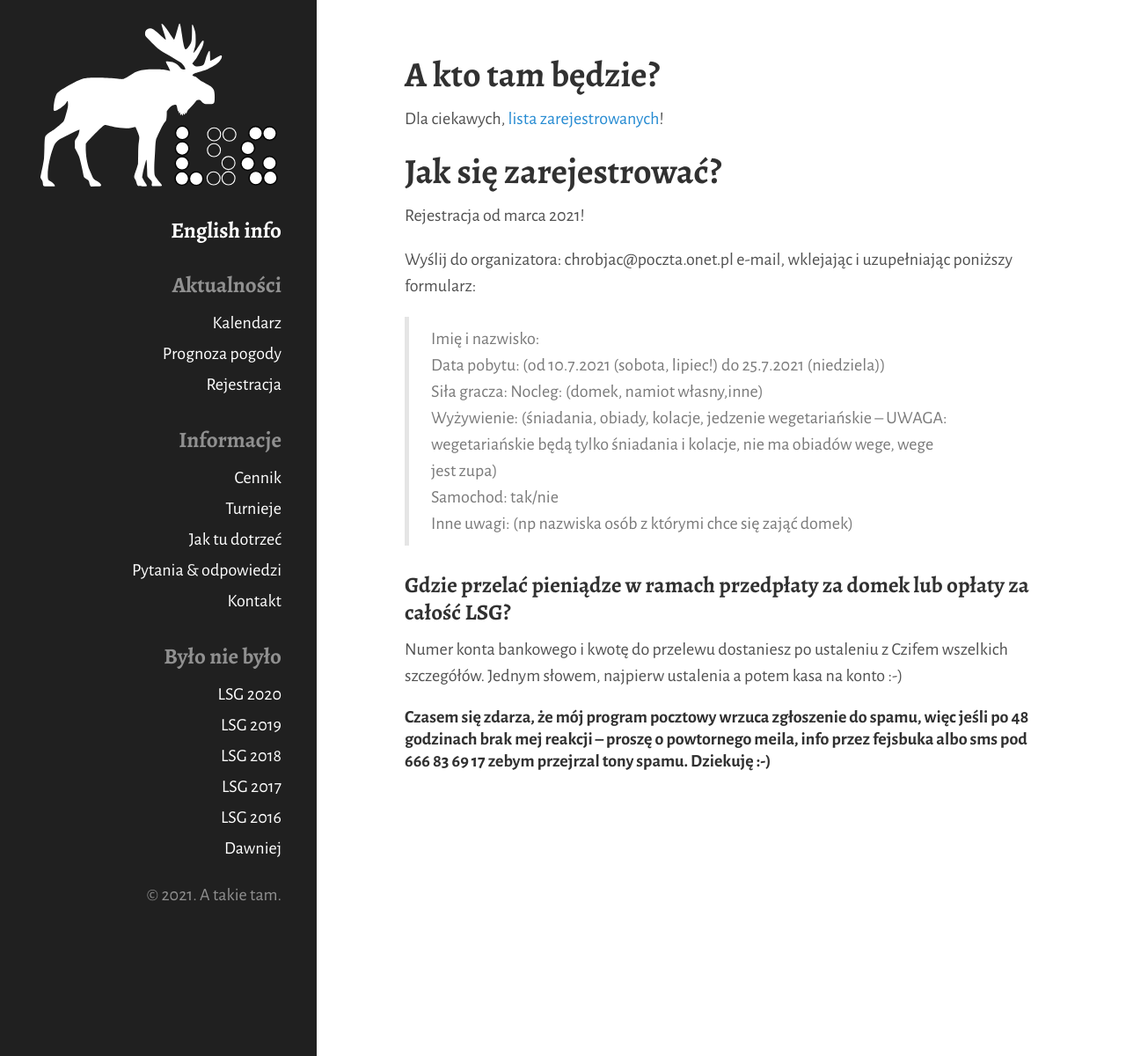
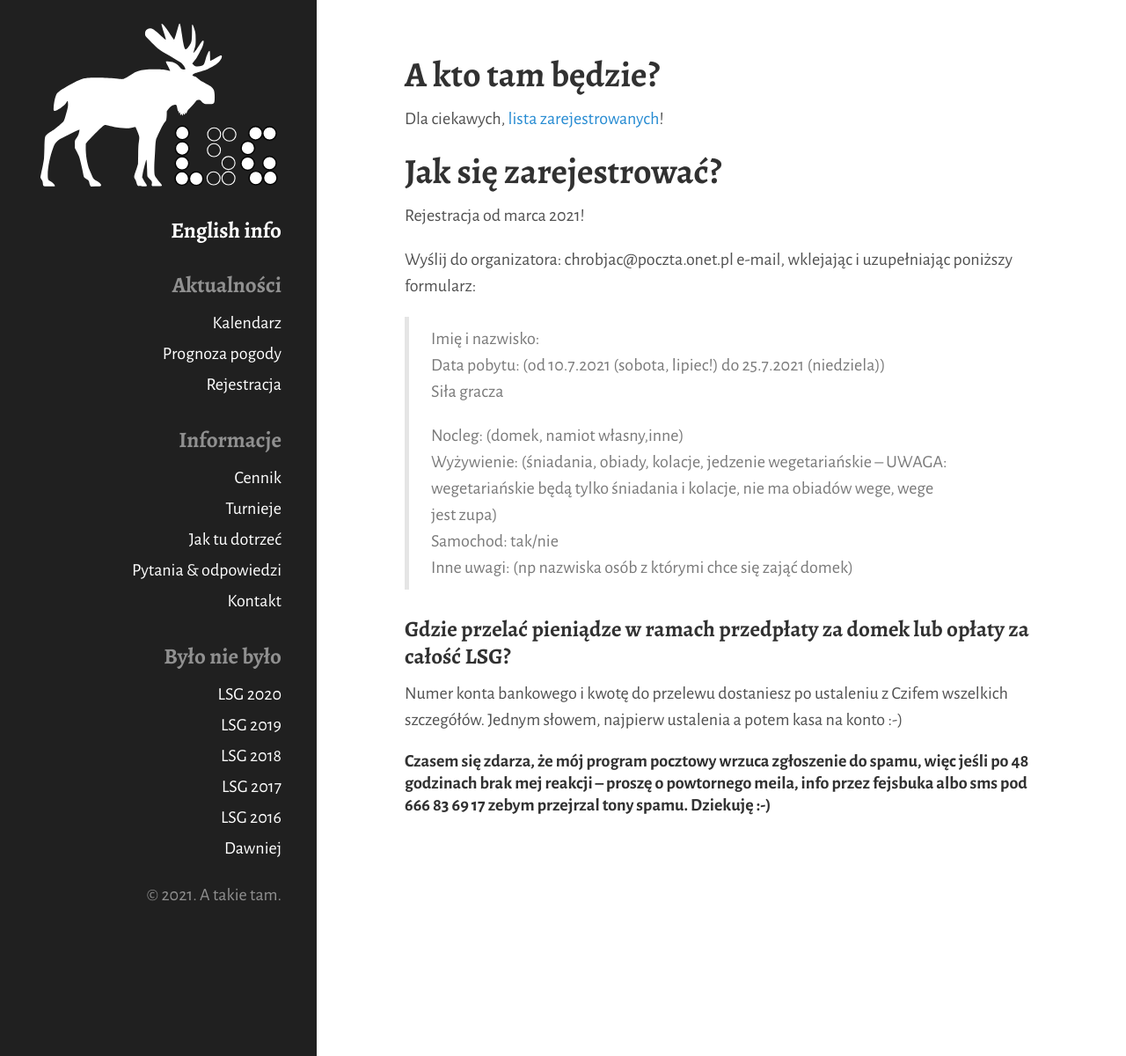
Before and after one commit to tasuki/lsg, a Jekyll site: the page built from rejestracja.md, in a window 1280 px wide. Shown: the whole page at 88% size. Built offline with Jekyll 4.4.1, drawn with Linux system fonts in a browser that asks for light colours; nearby versions of some CDN libraries.

```diff
--- a/rejestracja.md
+++ b/rejestracja.md
@@ -15,7 +15,8 @@ Wyślij do organizatora: chrobjac@poczta.onet.pl e-mail, wklejając i uzupełnia
 
 > Imię i nazwisko:
 > Data pobytu: (od 10.7.2021 (sobota, lipiec!) do 25.7.2021 (niedziela))
-> Siła gracza:
+> Siła gracza
+>
 > Nocleg: (domek, namiot własny,inne)
 > Wyżywienie: (śniadania, obiady, kolacje, jedzenie wegetariańskie -- UWAGA: wegetariańskie będą tylko śniadania i kolacje, nie ma obiadów wege, wege jest zupa)
 > Samochod: tak/nie
```
